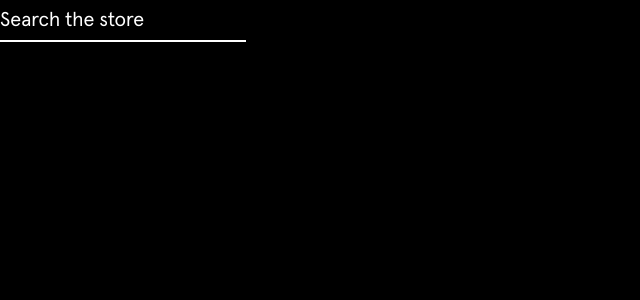
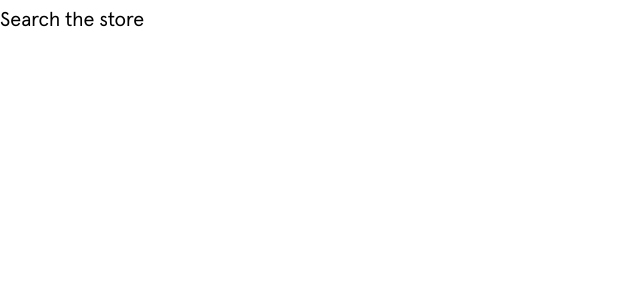
Before and after one commit to jakelear/gasket, a React app: page / in a window 1280 px wide. Shown: the top 300 px of the page, without its empty margins (0-640 px from the left). Built offline with nearby package versions, Linux system fonts and the light colour scheme.

Commit message:
styling and html setter for app cards

```diff
--- a/src/App.scss
+++ b/src/App.scss
@@ -50,7 +50,7 @@ table {
 @import './styles/fonts';
 
 html, body {
-  background: #000;
+  background: #FFF;
   height: 100%;
   width: 100%;
   font-family: "Apercu", -apple-system, system, sans-serif;
@@ -64,9 +64,9 @@ html {
     position: fixed;
     bottom: 0;
     left: 0;
-    background: -moz-linear-gradient(top, rgba(0,0,0,0) 0%, rgba(0,0,0,1) 100%); /* FF3.6-15 */
-    background: -webkit-linear-gradient(top, rgba(0,0,0,0) 0%,rgba(0,0,0,1) 100%); /* Chrome10-25,Safari5.1-6 */
-    background: linear-gradient(to bottom, rgba(0,0,0,0) 0%,rgba(0,0,0,1) 100%); /* W3C, IE10+, FF16+, Chrome26+, Opera12+, Safari7+ */
-    filter: progid:DXImageTransform.Microsoft.gradient( startColorstr='#00000000', endColorstr='#000000',GradientType=0 ); /* IE6-9 */
+    background: -moz-linear-gradient(top, rgba(0,0,0,0) 0%, rgba(255,255,255,1) 100%); /* FF3.6-15 */
+    background: -webkit-linear-gradient(top, rgba(0,0,0,0) 0%,rgba(255,255,255,1) 100%); /* Chrome10-25,Safari5.1-6 */
+    background: linear-gradient(to bottom, rgba(0,0,0,0) 0%,rgba(255,255,255,1) 100%); /* W3C, IE10+, FF16+, Chrome26+, Opera12+, Safari7+ */
+    filter: progid:DXImageTransform.Microsoft.gradient( startColorstr='#FFF', endColorstr='#FFF',GradientType=0 ); /* IE6-9 */
   }
 }
--- a/src/components/app-card/app-card.component.jsx
+++ b/src/components/app-card/app-card.component.jsx
@@ -8,10 +8,14 @@ export default class AppCard extends React.Component {
     this.props.selectApp(this.props.appid);
   }
 
+  get appName () {
+    return {__html: this.props.name};
+  }
+
   render () {
     return (
       <div className={styles.appCard}>
-        <Link className={styles.appLink} to={`/app/${this.props.appid}`} onClick={() => {this.showApp()}}>{ this.props.name }</Link>
+        <Link className={styles.appLink} to={`/app/${this.props.appid}`} onClick={() => {this.showApp()}} dangerouslySetInnerHTML={this.appName} />
       </div>
     );
   }
--- a/src/components/app-card/app-card.module.scss
+++ b/src/components/app-card/app-card.module.scss
@@ -10,6 +10,7 @@
   font-family: "Apercu", system, sans-serif;
   font-size: 30px;
   font-weight: 900;
+  max-width: 350px;
   padding: 10px 10px;
   text-decoration: none;
   transition: all 250ms linear;
--- a/src/components/app-list/app-list.module.scss
+++ b/src/components/app-list/app-list.module.scss
@@ -1,5 +1,5 @@
 .appList {
-  background: #000;
+  margin-bottom: 100px;
 }
 
 .searchInput {
@@ -13,15 +13,15 @@
   color: #f74843;
   border-bottom: 2px #fff solid;
   &::placeholder { /* Chrome, Firefox, Opera, Safari 10.1+ */
-    color: #FFF;
+    color: #000;
     opacity: 1; /* Firefox */
   }
 
   &:-ms-input-placeholder { /* Internet Explorer 10-11 */
-    color: #FFF;
+    color: #000;
   }
 
   &::-ms-input-placeholder { /* Microsoft Edge */
-      color: #FFF;
+      color: #000;
   }
 }
```
